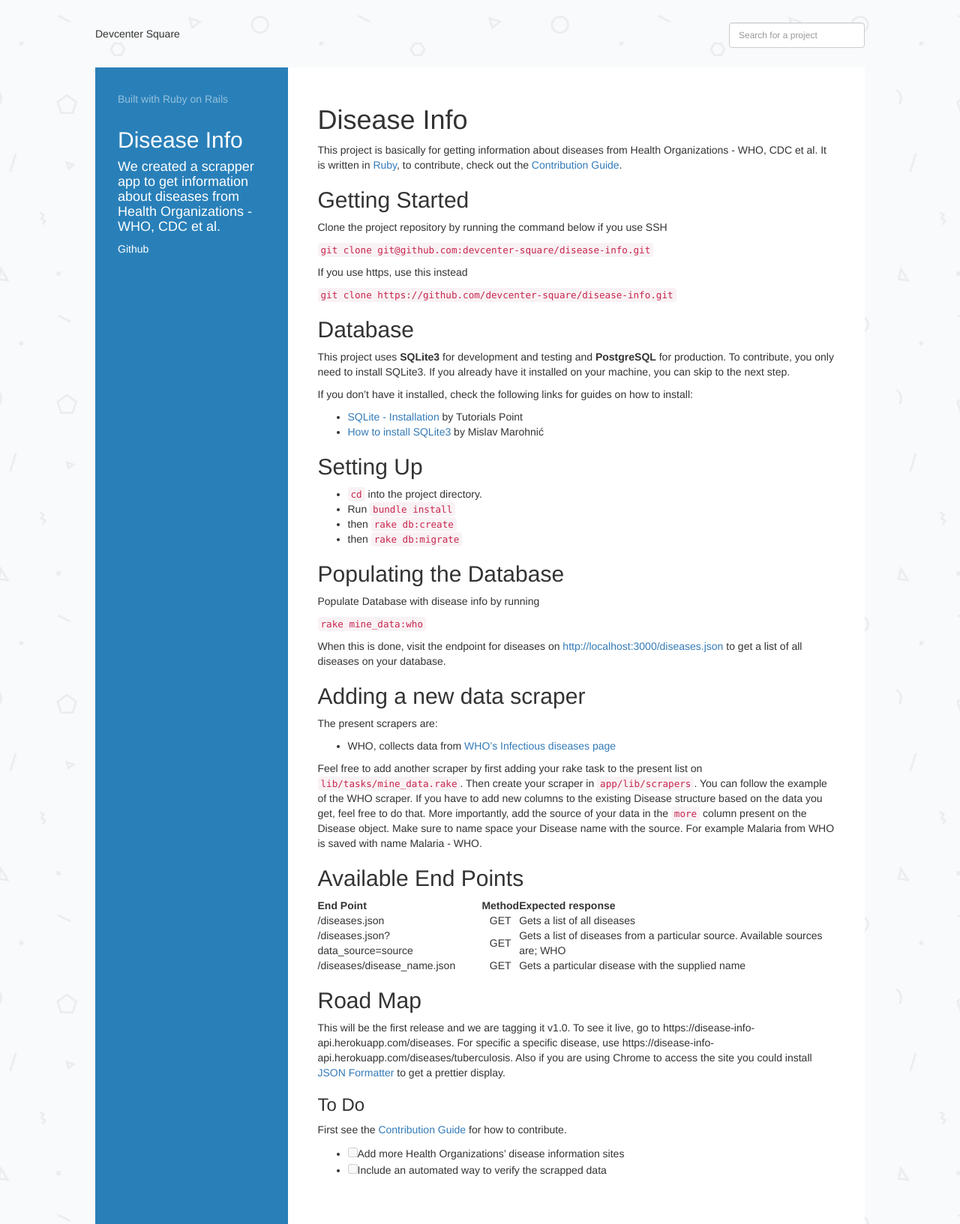
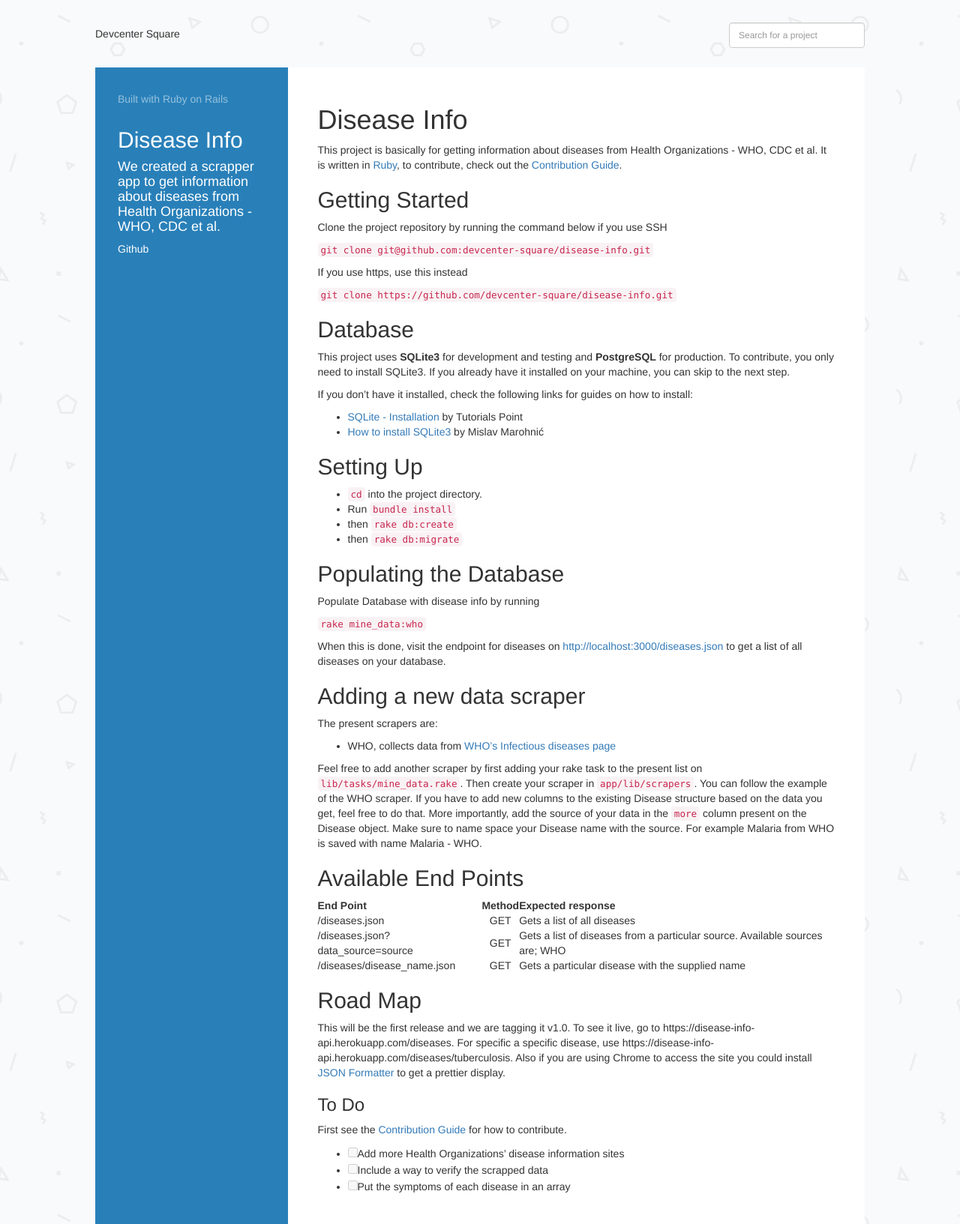
Before and after one commit to devcenter-square/devcenter-square.github.io, a Jekyll site: the page built from _posts/2016-8-30-disease-info.markdown, in a window 1280 px wide. Shown: the whole page at 75% size. Built offline with Jekyll 4.4.1, drawn with Linux system fonts in a browser that asks for light colours; some web fonts are replaced.

Commit message:
Updated To Do list and links
Updated To Do list and links

```diff
--- a/_posts/2016-8-30-disease-info.markdown
+++ b/_posts/2016-8-30-disease-info.markdown
@@ -71,6 +71,6 @@ This will be the first release and we are tagging it v1.0. To see it live, go to
 
 ### To Do
 First see the [Contribution Guide](https://github.com/devcenter-square/disease-info/blob/develop/CONTRIBUTION.md) for how to contribute.
-
 - [ ] Add more Health Organizations' disease information sites
-- [ ] Include an automated way to verify the scrapped data
+- [ ] Include a way to verify the scrapped data
+- [ ] Put the symptoms of each disease in an array
```
